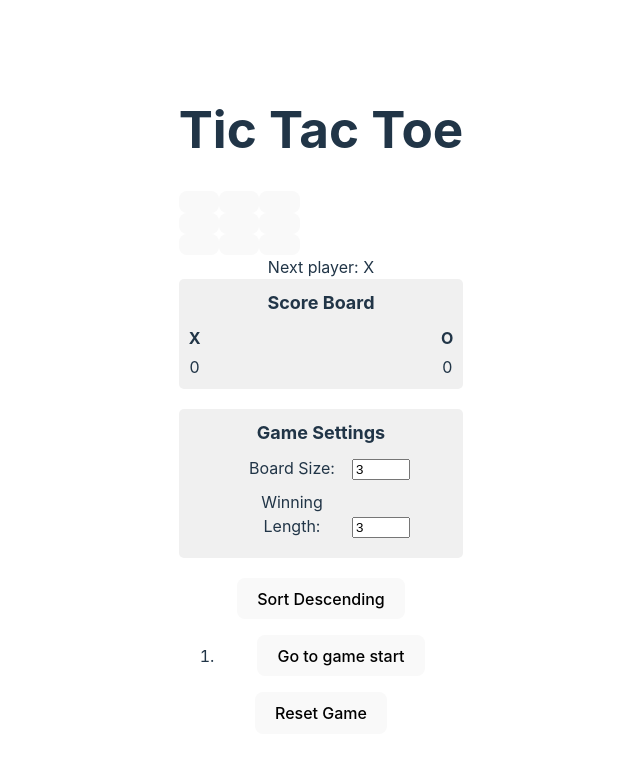
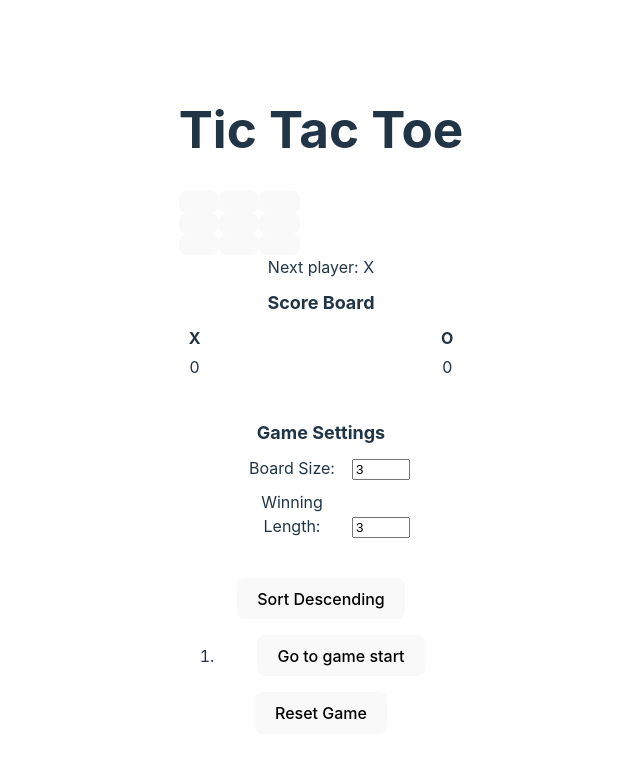
Before and after one commit to narasimha-1511/tic-tac-toe, a React (Vite) app: page / in a window 1280 px wide. Shown: the top 758 px of the page, without its empty margins (319-959 px from the left). Built offline with nearby package versions, Linux system fonts and the light colour scheme.

Commit message:
test complet and everything working fine

```diff
--- a/src/styles/Settings.css
+++ b/src/styles/Settings.css
@@ -1,7 +1,6 @@
 .settings {
     margin-bottom: 20px;
     padding: 10px;
-    background-color: #f0f0f0;
     border-radius: 5px;
   }
 
--- a/src/styles/SocreBoard.css
+++ b/src/styles/SocreBoard.css
@@ -1,7 +1,6 @@
 .score-board {
     margin-bottom: 20px;
     padding: 10px;
-    background-color: #f0f0f0;
     border-radius: 5px;
   }
 
```
